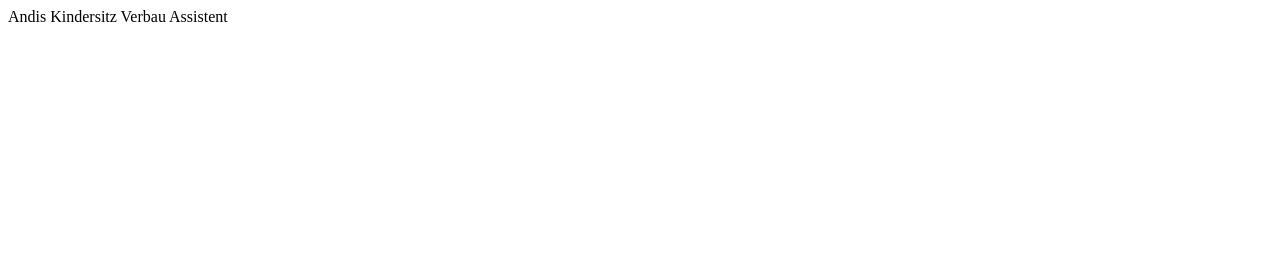
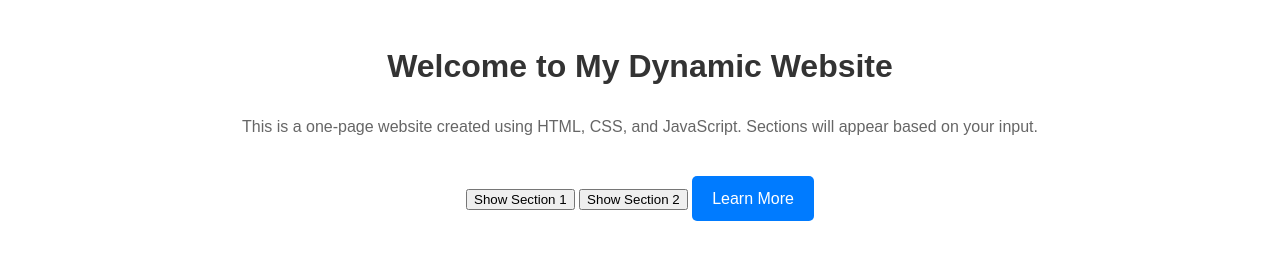
Before and after one commit to kindersitzverbauassistent/kindersitzverbauassistent.io, a plain HTML site: page index.html in a window 1280 px wide. Drawn offline with Linux system fonts and the light colour scheme.

Commit message:
Add files via upload

```diff
--- a/index.html
+++ b/index.html
@@ -1,17 +1,75 @@
 <!DOCTYPE html>
-<html>
+<html lang="en">
 <head>
-<meta charset="UTF-8">
-<title>Title of the document</title>
+  <meta charset="UTF-8">
+  <meta name="viewport" content="width=device-width, initial-scale=1.0">
+  <title>Dynamic One-Page Website</title>
+  <style>
+    body {
+      font-family: Arial, sans-serif;
+      line-height: 1.6;
+      max-width: 800px;
+      margin: 0 auto;
+      padding: 20px;
+    }
+
+    h1 {
+      color: #333;
+    }
+
+    p {
+      color: #666;
+    }
+
+    .container {
+      text-align: center;
+    }
+
+    .cta-button {
+      display: inline-block;
+      padding: 10px 20px;
+      background-color: #007BFF;
+      color: #fff;
+      text-decoration: none;
+      border-radius: 5px;
+      margin-top: 20px;
+    }
+
+    .cta-button:hover {
+      background-color: #0056b3;
+    }
+
+    .hidden {
+      display: none;
+    }
+  </style>
 </head>
+<body>
+  <div class="container">
+    <h1>Welcome to My Dynamic Website</h1>
+    <p>This is a one-page website created using HTML, CSS, and JavaScript. Sections will appear based on your input.</p>
+    <button onclick="showSection('section1')">Show Section 1</button>
+    <button onclick="showSection('section2')">Show Section 2</button>
+    <div id="section1" class="hidden">
+      <h2>Section 1</h2>
+      <p>This is the content of Section 1.</p>
+      <!-- Embedded YouTube video -->
+      <iframe width="560" height="315" src="https://www.youtube.com/embed/your_video_id_here" frameborder="0" allowfullscreen></iframe>
+    </div>
+    <div id="section2" class="hidden">
+      <h2>Section 2</h2>
+      <p>This is the content of Section 2.</p>
+    </div>
+    <a href="https://www.example.com" class="cta-button">Learn More</a>
+  </div>
 
-
-
-<body>
-
-Andis Kindersitz Verbau Assistent
-
+  <script>
+    function showSection(sectionId) {
+      const section = document.getElementById(sectionId);
+      if (section) {
+        section.classList.toggle('hidden');
+      }
+    }
+  </script>
 </body>
-
-
 </html>
```
